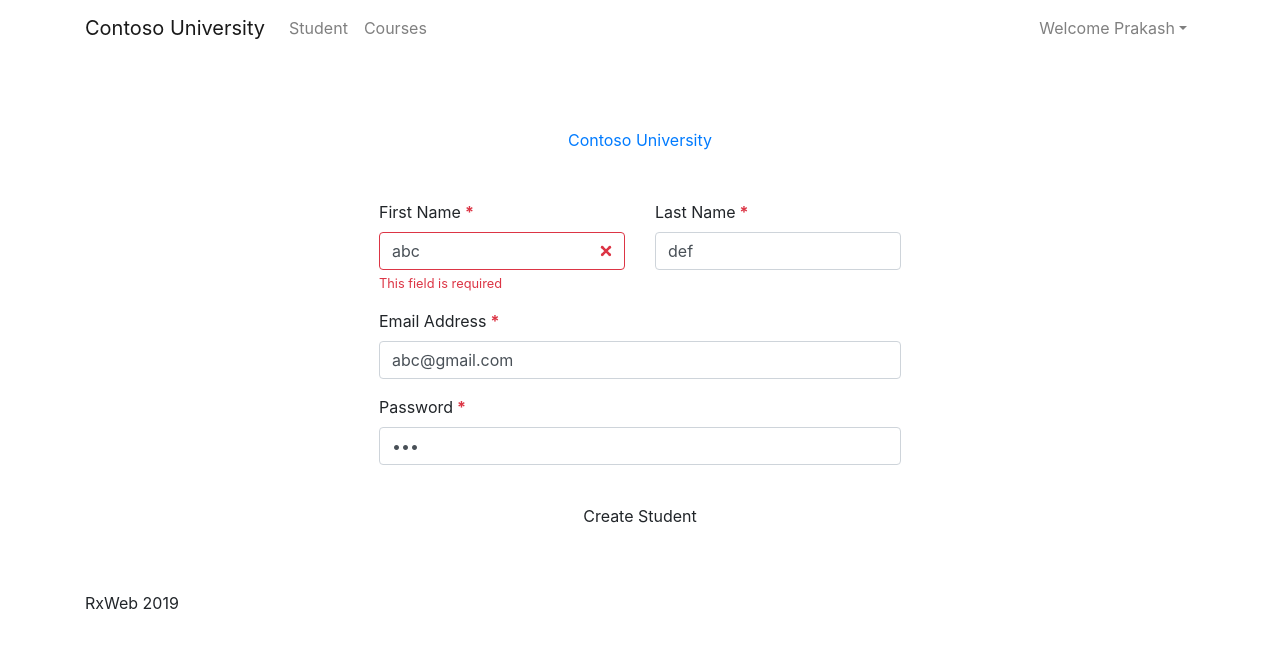
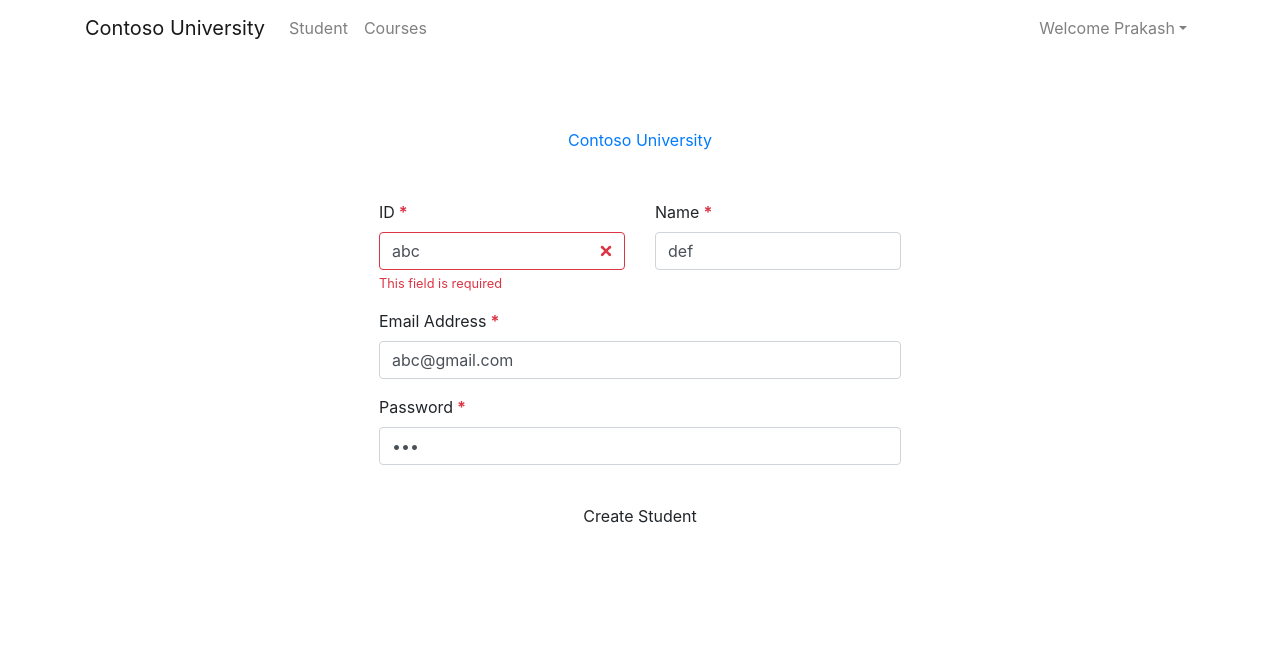
Before and after one commit to parthsapra/angular-contosouni, an Angular app: page /student/1 in a window 1280 px wide. Shown: the top 648 px of the page. Built offline with nearby package versions, Linux system fonts and the light colour scheme.

Commit message:
2 files modified

```diff
--- a/src/app/student/editstudent/editstudent.component.html
+++ b/src/app/student/editstudent/editstudent.component.html
@@ -32,8 +32,8 @@
                               Welcome <span>Prakash</span>
                             </a>
                             <div class="dropdown-menu login_user_action" aria-labelledby="login_user_action">
-                              <a class="dropdown-item" href="#">Change Password</a>
-                              <a class="dropdown-item" href="signin.html">Logout</a>
+                              <a class="dropdown-item" href="">Change Password</a>
+                              <a class="dropdown-item" href="" routerLink="">Logout</a>
 
                             </div>
                           </li>
@@ -53,14 +53,14 @@
                         <div class="row">
                             <div class="col-sm-6">
                                     <div class="form-group">
-                                            <label for="exampleInputEmail1">First Name<span class="required ml-1 text-danger font-weight-bold">*</span></label>
+                                            <label for="exampleInputEmail1">ID<span class="required ml-1 text-danger font-weight-bold">*</span></label>
                                             <input type="text" value="abc" class="form-control is-invalid">
                                             <div class="invalid-feedback">This field is required</div>
                                         </div>
                             </div>
                             <div class="col-sm-6">
                                     <div class="form-group">
-                                            <label for="exampleInputEmail1">Last Name<span class="required ml-1 text-danger font-weight-bold">*</span></label>
+                                            <label for="exampleInputEmail1">Name<span class="required ml-1 text-danger font-weight-bold">*</span></label>
                                             <input type="text" value="def" class="form-control">
                                             <!-- <div class="invalid-feedback">This field is required</div> -->
                                         </div>
@@ -89,11 +89,7 @@
             </div>
         </div>
     </main>
-    <footer>
-            <div class="container">
-                    <p class="mb-0 py-3 text-gray-soft">RxWeb 2019</p>
-                </div>
-    </footer>
+
     <script src="js/jquery-3.4.1.min.js"></script>
     <script src="js/bootstrap.min.js"></script>
 </body>
--- a/src/app/student/student.component.html
+++ b/src/app/student/student.component.html
@@ -31,8 +31,8 @@
                               Welcome <span>Prakash</span>
                             </a>
                             <div class="dropdown-menu login_user_action" aria-labelledby="login_user_action">
-                              <a class="dropdown-item" href="#">Change Password</a>
-                              <a class="dropdown-item" href="#">Logout</a>
+                              <a class="dropdown-item" href="">Change Password</a>
+                              <a class="dropdown-item" href="" routerLink="">Logout</a>
 
                             </div>
                           </li>
@@ -67,13 +67,13 @@
                                 <th scope="col" width="150" style="min-width:110px;"></th>
                               </tr>
                             </thead>
-                            <tbody *ngFor="let student of students">
+                            <tbody *ngFor="let studentRecord of students">
                               <tr>
-                                <td>{{student.id}}</td>
-                                <td>{{student.Name}}</td>
-                                <td>{{student.emailId}}</td>
-                                <td>{{student.password}}</td>
-                                <td class="text-right"><a href="signup.html" class="mx-2" title="Edit"><i class="fas fa-pencil-alt"></i></a>|
+                                <td>{{studentRecord.id}}</td>
+                                <td>{{studentRecord.Name}}</td>
+                                <td>{{studentRecord.emailId}}</td>
+                                <td>{{studentRecord.password}}</td>
+                                <td class="text-right"><a href="" [routerLink]="['/student', studentRecord.id]" class="mx-2" title="Edit"><i class="fas fa-pencil-alt"></i></a>|
                                     <a href="" class="mx-2 text-danger delete_record"  title="Delete"><i class="fas fa-trash"></i></a></td>
                               </tr>
                             </tbody>
@@ -109,11 +109,7 @@
                    </div>
         </div>
     </main>
-    <footer>
-            <div class="container">
-                    <p class="mb-0 py-3 text-gray-soft">RxWeb 2019</p>
-                </div>
-    </footer>
+
     <script src="js/jquery-3.4.1.min.js"></script>
     <script src="js/bootstrap.min.js"></script>
     <script>
```
